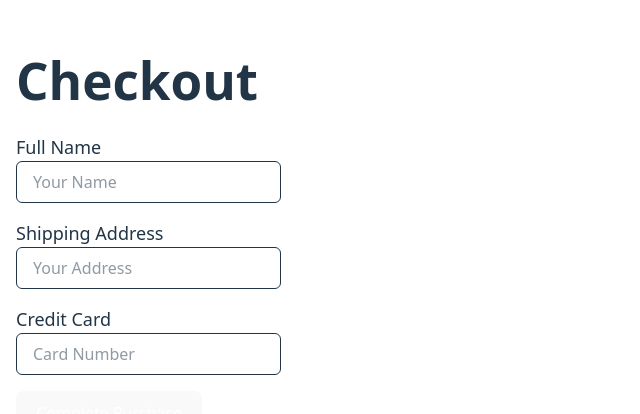
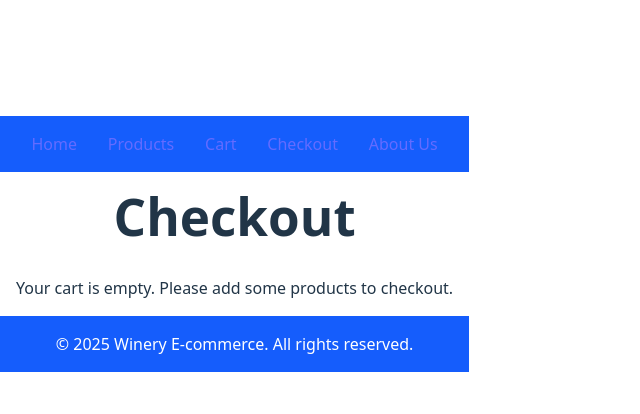
Before and after one commit to TimurShomakhov/Carsini-Winery, a React (Vite) app: page /checkout in a window 1280 px wide. Shown: the part 156-570 px from the top of the page, without its empty margins (0-640 px from the left). Built offline with nearby package versions, Linux system fonts and the light colour scheme.

Commit message:
Implemented Cart and Checkout functionality

```diff
--- a/src/App.jsx
+++ b/src/App.jsx
@@ -1,21 +1,21 @@
-import { Routes, Route } from "react-router-dom";
-import Home from "./pages/Home";
-import ProductListing from "./pages/ProductListing";
-import ProductDetails from "./pages/ProductDetails";
-import Cart from "./pages/Cart";
-import Checkout from "./pages/Checkout";
-import AboutUs from "./pages/AboutUs";
+import { BrowserRouter as Router, Routes, Route } from 'react-router-dom';
+import Home from './pages/Home';
+import ProductListing from './pages/ProductListing';
+import Cart from './pages/Cart';
+import Checkout from './pages/Checkout';
+import About from './pages/About';
 
 function App() {
   return (
+    <Router>
       <Routes>
         <Route path="/" element={<Home />} />
         <Route path="/products" element={<ProductListing />} />
-      <Route path="/products/:id" element={<ProductDetails />} />
         <Route path="/cart" element={<Cart />} />
         <Route path="/checkout" element={<Checkout />} />
-      <Route path="/about" element={<AboutUs />} />
+        <Route path="/about" element={<About />} />
       </Routes>
+    </Router>
   );
 }
 
--- /dev/null
+++ b/src/context/CartContext.jsx
@@ -0,0 +1,33 @@
+import { createContext, useContext, useState } from 'react';
+
+// Create a Context for the Cart
+const CartContext = createContext();
+
+// Custom hook to use the Cart context
+export const useCart = () => {
+  return useContext(CartContext);
+};
+
+// CartProvider to wrap your app and provide cart state
+export const CartProvider = ({ children }) => {
+  const [cart, setCart] = useState([]);
+
+  // Add a product to the cart
+  const addToCart = (product) => {
+    setCart((prevCart) => [...prevCart, product]);
+  };
+
+  // Remove a product from the cart
+  const removeFromCart = (productId) => {
+    setCart((prevCart) => prevCart.filter((item) => item.id !== productId));
+  };
+
+  // Calculate the total price of the cart
+  const totalPrice = cart.reduce((acc, product) => acc + product.price, 0);
+
+  return (
+    <CartContext.Provider value={{ cart, addToCart, removeFromCart, totalPrice }}>
+      {children}
+    </CartContext.Provider>
+  );
+};
--- a/src/pages/Cart.jsx
+++ b/src/pages/Cart.jsx
@@ -1,26 +1,40 @@
-import React from 'react';
+import { useCart } from '../context/CartContext';
+import Navbar from '../components/Navbar';
+import Footer from '../components/Footer';
+import Button from '../components/Button'; // Reuse Button component
 
 const Cart = () => {
+  const { cart, removeFromCart, totalPrice } = useCart();
+
   return (
-    <div className="container mx-auto p-4">
-      <h1 className="text-3xl font-bold">Your Cart</h1>
-      <div className="mt-6">
-        <div className="flex justify-between border-b pb-4 mb-4">
-          <div className="flex">
-            <img src="wine-image.jpg" alt="Wine Bottle" className="w-20 h-20 object-cover mr-4" />
-            <div>
-              <h3 className="text-xl">Red Wine</h3>
-              <p className="text-gray-600">Quantity: 1</p>
+    <div>
+      <Navbar />
+      <main className="p-4">
+        <h1 className="text-3xl font-bold text-center mb-8">Your Cart</h1>
+        {cart.length === 0 ? (
+          <p className="text-center">Your cart is empty.</p>
+        ) : (
+          <div>
+            <div className="grid gap-4">
+              {cart.map((product) => (
+                <div key={product.id} className="flex justify-between items-center border p-4 rounded-lg">
+                  <img src={product.image} alt={product.name} className="w-16 h-16 object-cover rounded-md" />
+                  <div>
+                    <h2 className="font-bold">{product.name}</h2>
+                    <p className="text-gray-600">${product.price}</p>
+                  </div>
+                  <Button text="Remove" onClick={() => removeFromCart(product.id)} />
+                </div>
+              ))}
+            </div>
+            <div className="mt-8 text-xl font-semibold">
+              <p>Total: ${totalPrice.toFixed(2)}</p>
+              <Button text="Proceed to Checkout" onClick={() => alert('Redirect to Checkout')} />
             </div>
           </div>
-          <p className="text-lg">$29.99</p>
-        </div>
-        {/* Repeat for other cart items */}
-      </div>
-      <div className="flex justify-between mt-8">
-        <h2 className="text-2xl font-semibold">Total: $29.99</h2>
-        <button className="bg-primary text-white px-4 py-2 rounded-md">Proceed to Checkout</button>
-      </div>
+        )}
+      </main>
+      <Footer />
     </div>
   );
 };
--- a/src/pages/Checkout.jsx
+++ b/src/pages/Checkout.jsx
@@ -1,24 +1,52 @@
-import React from 'react';
+import { useCart } from '../context/CartContext';
+import Navbar from '../components/Navbar';
+import Footer from '../components/Footer';
 
 const Checkout = () => {
+  const { cart, totalPrice } = useCart();
+
   return (
-    <div className="container mx-auto p-4">
-      <h1 className="text-3xl font-bold">Checkout</h1>
-      <form className="mt-6">
-        <div className="mb-4">
-          <label htmlFor="name" className="block text-lg">Full Name</label>
-          <input type="text" id="name" className="border w-full px-4 py-2 rounded-md" placeholder="Your Name" />
-        </div>
-        <div className="mb-4">
-          <label htmlFor="address" className="block text-lg">Shipping Address</label>
-          <input type="text" id="address" className="border w-full px-4 py-2 rounded-md" placeholder="Your Address" />
-        </div>
-        <div className="mb-4">
-          <label htmlFor="credit-card" className="block text-lg">Credit Card</label>
-          <input type="text" id="credit-card" className="border w-full px-4 py-2 rounded-md" placeholder="Card Number" />
-        </div>
-        <button type="submit" className="bg-primary text-white px-6 py-2 rounded-md">Complete Purchase</button>
-      </form>
+    <div>
+      <Navbar />
+      <main className="p-4">
+        <h1 className="text-3xl font-bold text-center mb-8">Checkout</h1>
+        {cart.length === 0 ? (
+          <p className="text-center">Your cart is empty. Please add some products to checkout.</p>
+        ) : (
+          <div>
+            <div className="grid gap-4">
+              {cart.map((product) => (
+                <div key={product.id} className="flex justify-between items-center border p-4 rounded-lg">
+                  <img src={product.image} alt={product.name} className="w-16 h-16 object-cover rounded-md" />
+                  <div>
+                    <h2 className="font-bold">{product.name}</h2>
+                    <p className="text-gray-600">${product.price}</p>
+                  </div>
+                </div>
+              ))}
+            </div>
+            <div className="mt-8 text-xl font-semibold">
+              <p>Total: ${totalPrice.toFixed(2)}</p>
+              <form className="mt-4">
+                <input
+                  type="text"
+                  placeholder="Full Name"
+                  className="border p-2 rounded-md w-full mb-4"
+                />
+                <input
+                  type="email"
+                  placeholder="Email Address"
+                  className="border p-2 rounded-md w-full mb-4"
+                />
+                <button type="submit" className="bg-blue-600 text-white py-2 px-4 rounded-md">
+                  Place Order
+                </button>
+              </form>
+            </div>
+          </div>
+        )}
+      </main>
+      <Footer />
     </div>
   );
 };
```
Also changed, not shown: src/main.jsx (+8 -8 lines). Lines whose indentation alone changed are shown as unchanged.
